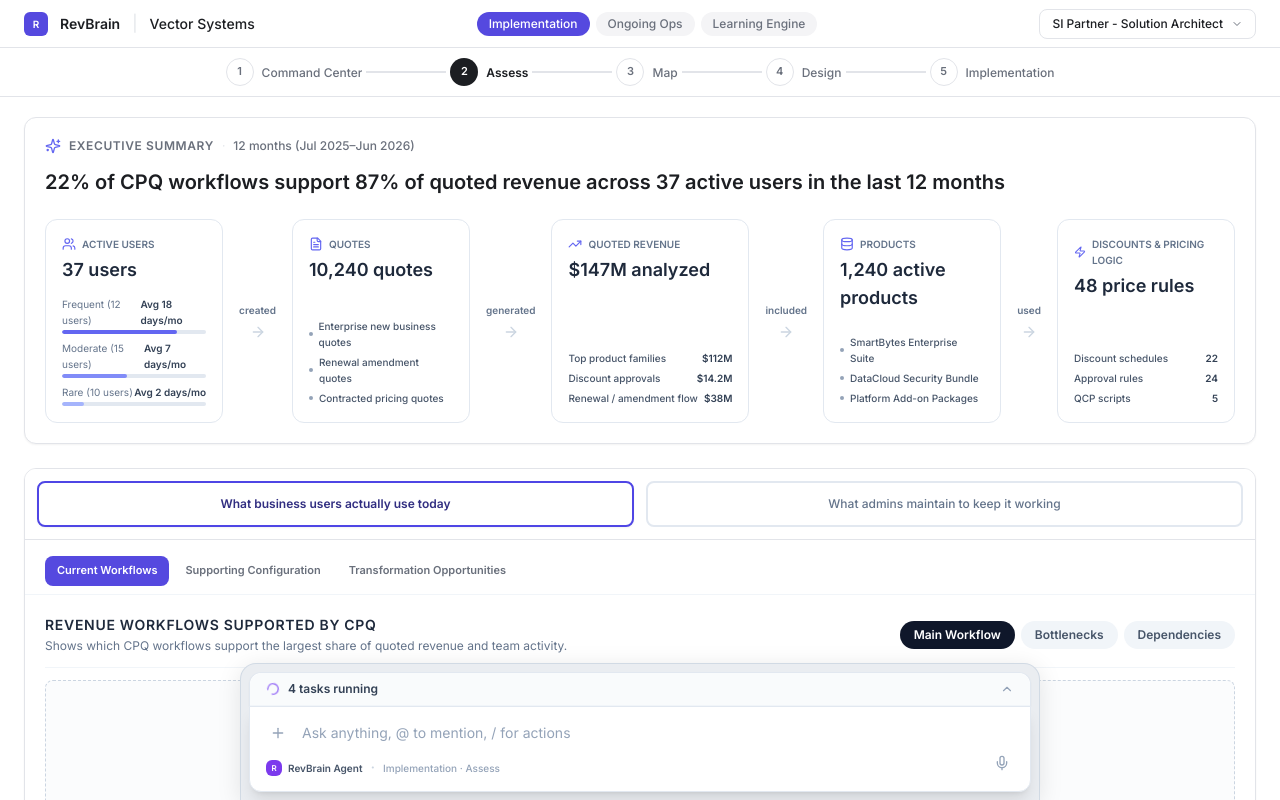
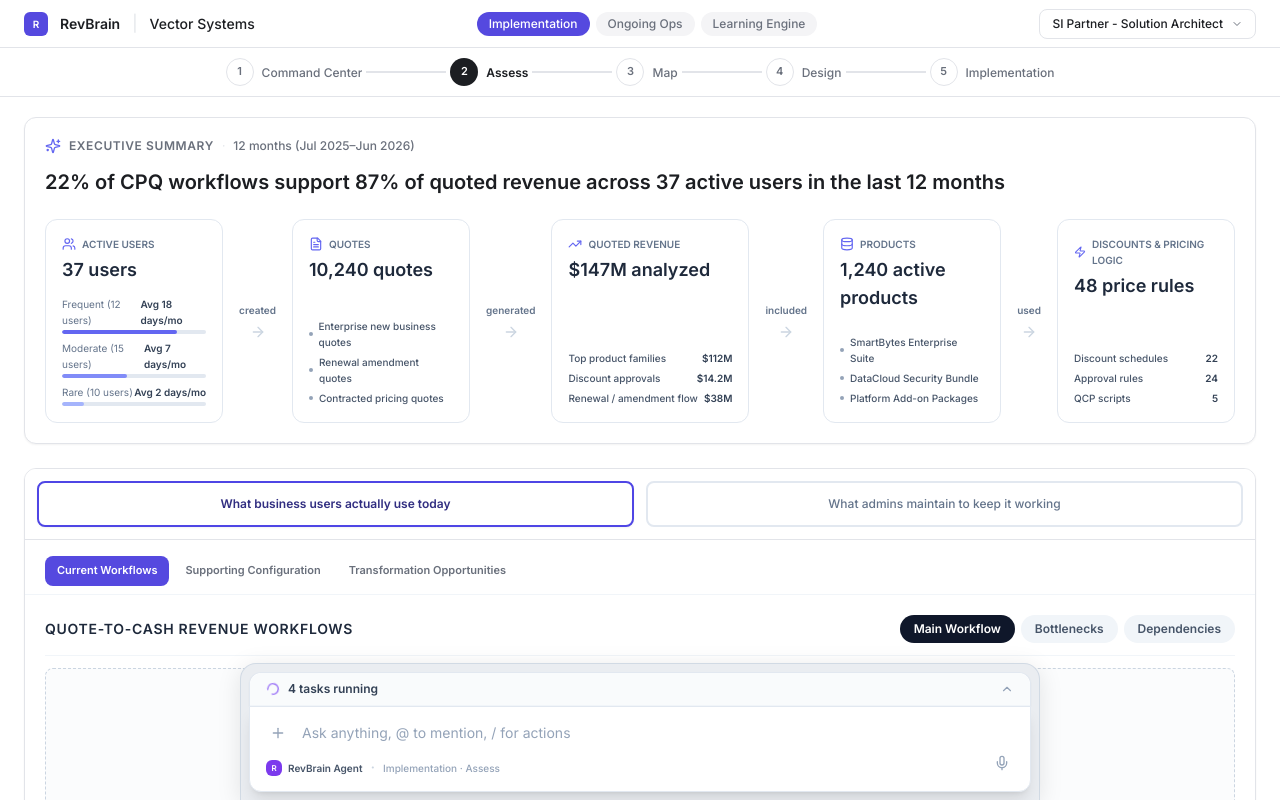
Before and after one commit to OfirVento/revbrain-v2-demo, a React (Vite) app: page /revbrain/migration/si-architect/assess in a window 1280 px wide. Built offline with nearby package versions, Linux system fonts and the light colour scheme.

Commit message:
Change title to Quote-to-Cash Revenue Workflows and remove subtitle

```diff
--- a/src/pages/revbrain/si-architect/AssessPage.tsx
+++ b/src/pages/revbrain/si-architect/AssessPage.tsx
@@ -325,8 +325,8 @@
     if (userLens === 'business') {
       if (subTab === 'workflows') {
         return {
-          title: 'Revenue workflows supported by CPQ',
-          subtitle: 'Shows which CPQ workflows support the largest share of quoted revenue and team activity.'
+          title: 'Quote-to-Cash Revenue Workflows',
+          subtitle: ''
         };
       } else if (subTab === 'config') {
         return {
@@ -651,7 +651,9 @@
             <div className="border-b border-slate-100 pb-3 mb-3 flex flex-col sm:flex-row sm:items-center justify-between gap-4">
               <div className="space-y-0.5">
                 <h4 className="text-sm font-bold text-slate-800 uppercase tracking-wider">{headerInfo.title}</h4>
-                <p className="text-xs text-slate-500 leading-normal mt-0.5">{headerInfo.subtitle}</p>
+                {headerInfo.subtitle && (
+                  <p className="text-xs text-slate-500 leading-normal mt-0.5">{headerInfo.subtitle}</p>
+                )}
               </div>
 
               {/* 3 SVG tabs instead of revenue coverage component */}
```
